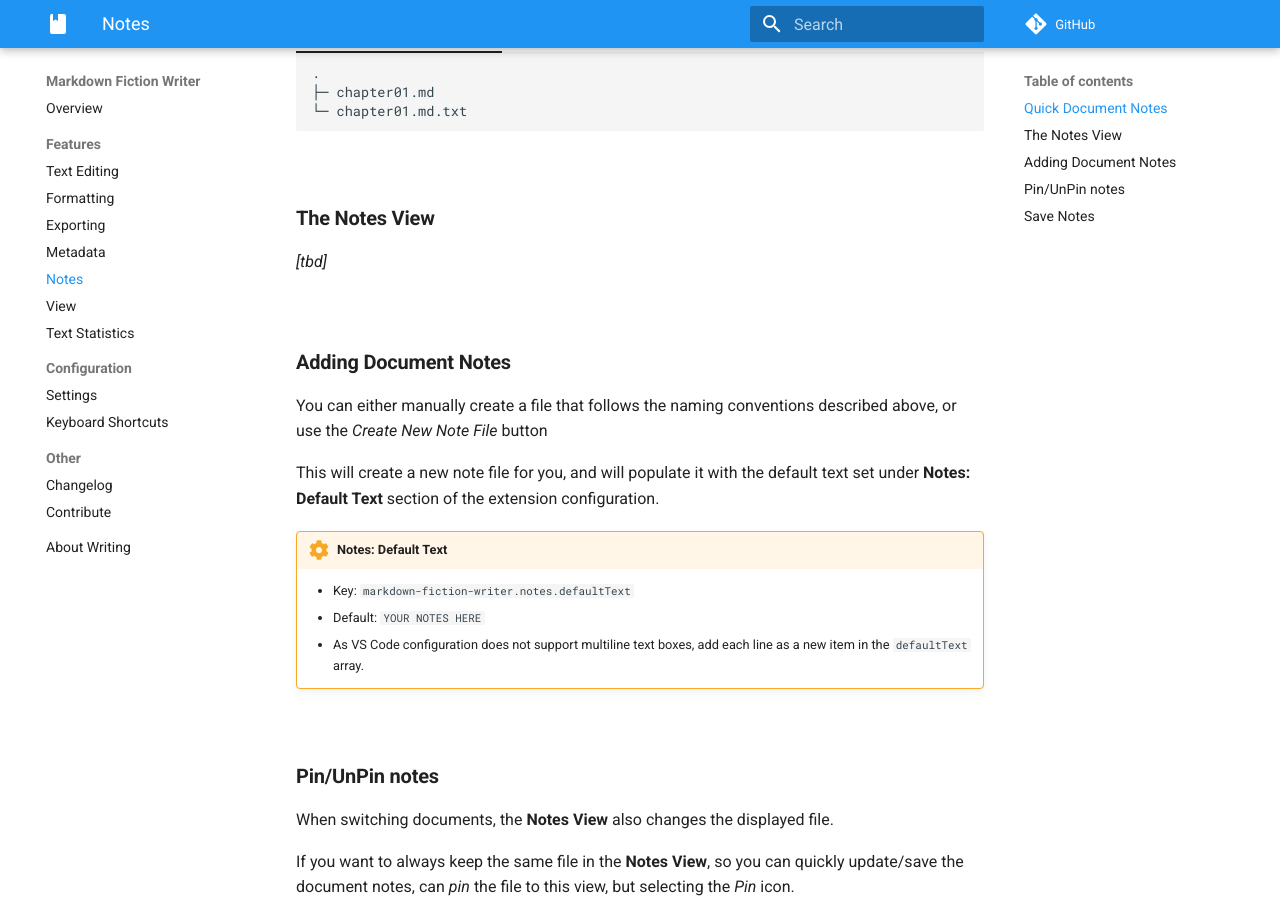
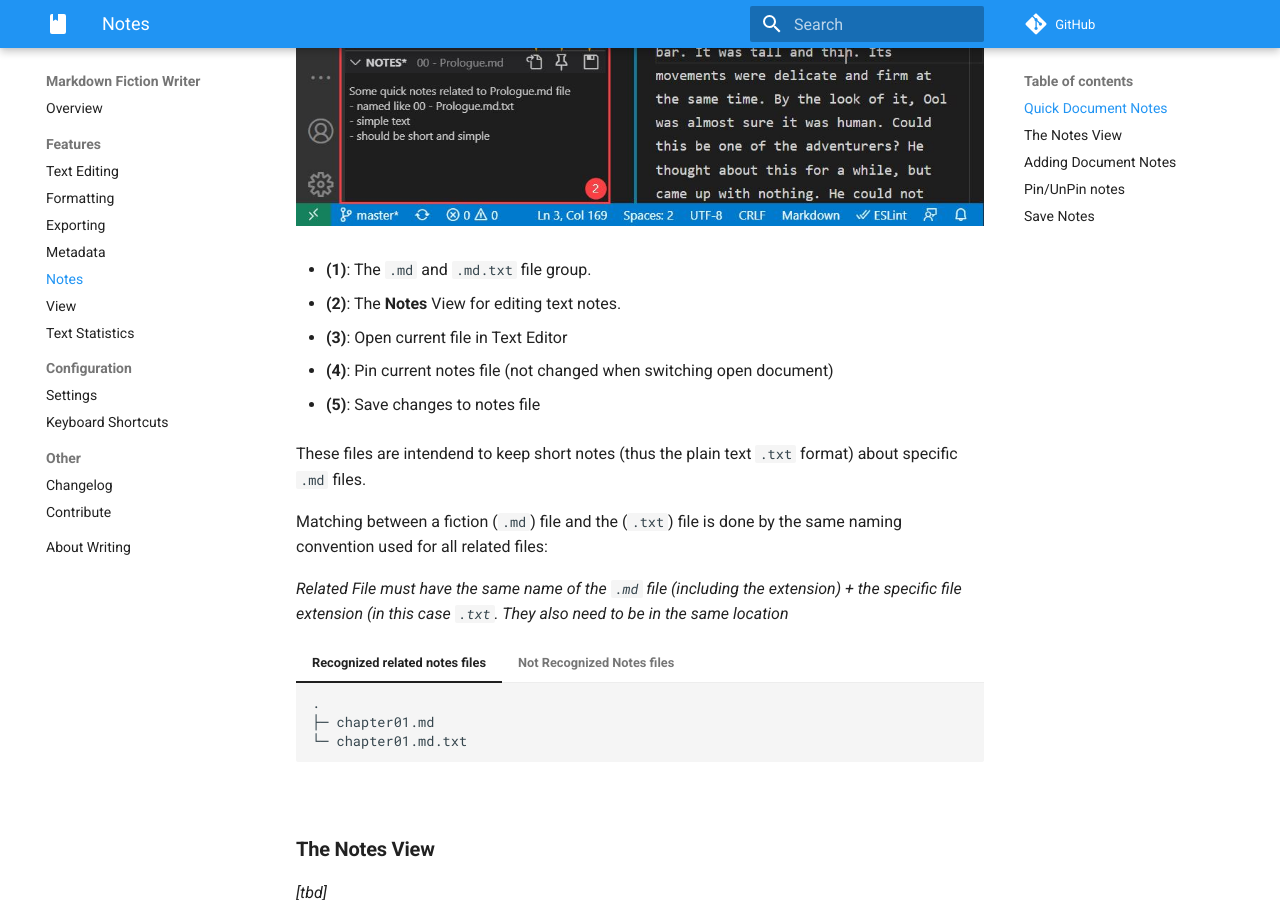
Before and after one commit to zoctarine/vscode-fiction-writer, an MkDocs documentation site: the page built from docs/notes.md, in a window 1280 px wide and 900 px high, scrolled down 613 px. Built offline with MkDocs 1.6.1 and Material for MkDocs 9.7.7, drawn with Linux system fonts in a browser that asks for light colours; comment, search, counter and statistics services are not loaded.

Commit message:
Fix error in changelog

```diff
--- a/docs/notes.md
+++ b/docs/notes.md
@@ -6,6 +6,18 @@
 # Quick Document Notes
 
 **Fiction Writer** supports showing/editing/saving of quick notes files from a `.txt` document.
+
+![Notes view](img/notes_01.jpg)
+
+- **(1)**: The `.md` and `.md.txt` file group.
+
+- **(2)**: The **Notes** View for editing text notes.
+
+- **(3)**: Open current file in Text Editor
+
+- **(4)**: Pin current notes file (not changed when switching open document)
+
+- **(5)**: Save changes to notes file
 
 These files are intendend to keep short notes (thus the plain text `.txt` format) about specific `.md` files.
 
```
Also changed, not shown: docs/changelog.md (+0 -1 lines), docs/img/notes_01.gif, docs/img/notes_01.jpg (added).
